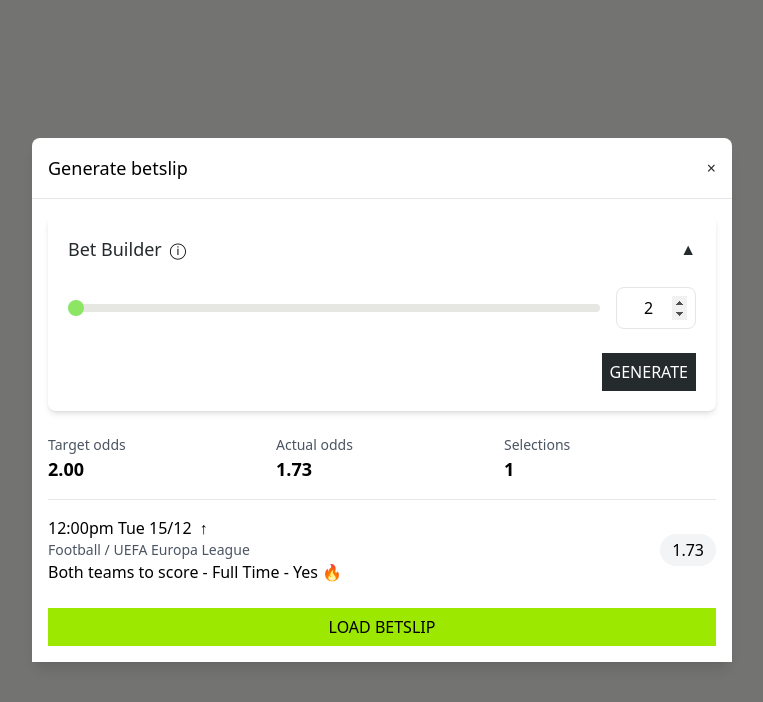
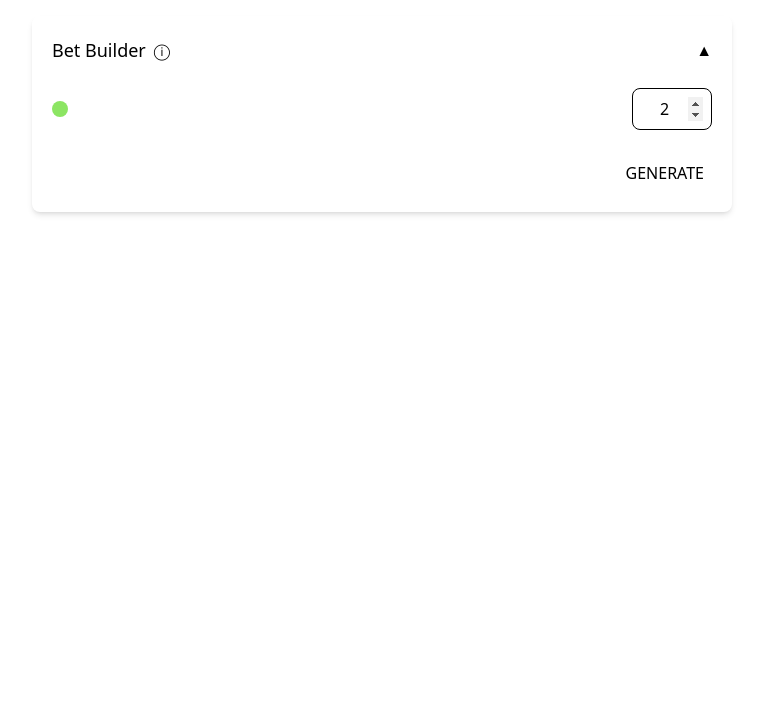
Before and after one commit to tomzdon/design-system, a React (Vite) app: page / in a window 1280 px wide. Shown: the top 702 px of the page, without its empty margins (258-1021 px from the left). Built offline with nearby package versions, Linux system fonts and the light colour scheme.

Commit message:
Restored to 'a629b76ecc6ec92a9944cf14b9ecff605e01a8a2'
Replit-Restored-To: a629b76ecc6ec92a9944cf14b9ecff605e01a8a2

```diff
--- a/src/App.scss
+++ b/src/App.scss
@@ -2,7 +2,7 @@
 @tailwind components;
 @tailwind utilities;
 
-:root {
+::root {
     --primary: #9ce800;
     --primary-medium: #84a14b;
     --primary-dark: #8dc63f;
@@ -63,7 +63,6 @@ input[type="range"] {
 }
 
 input[type="number"] {
-
   &::-webkit-inner-spin-button,
   &::-webkit-outer-spin-button {
     opacity: 1;
--- a/src/App.tsx
+++ b/src/App.tsx
@@ -1,11 +1,17 @@
 
 import './App.scss';
-import { BetslipModal } from './components/BetslipModal/BetslipModal';
+import { RangeSelector } from './RangeSelector/RangeSelector';
 
 function App() {
+  const handleGenerate = (value: number) => {
+    console.log('Generated value:', value);
+  };
+
   return (
-    <div className="min-h-screen bg-lighter">
-      <BetslipModal />
+    <div className="min-h-screen bg-lighter p-4">
+      <div className="max-w-[700px] mx-auto">
+        <RangeSelector onGenerate={handleGenerate} />
+      </div>
     </div>
   );
 }
--- a/src/components/BetslipModal/BetslipModal.tsx
+++ /dev/null
@@ -1,91 +0,0 @@
-
-import { useState } from 'react';
-import { Button } from '../../Button/Button';
-import { RangeSelector } from '../../RangeSelector/RangeSelector';
-
-interface Match {
-  time: string;
-  date: string;
-  league: string;
-  description: string;
-  odds: number;
-  isPopular?: boolean;
-}
-
-export const BetslipModal = () => {
-  const [targetOdds, setTargetOdds] = useState(2);
-  const [matches] = useState<Match[]>([
-    {
-      time: '12:00pm',
-      date: 'Tue 15/12',
-      league: 'Football / UEFA Europa League',
-      description: 'Both teams to score - Full Time - Yes 🔥',
-      odds: 1.73,
-      isPopular: true
-    }
-  ]);
-
-  const actualOdds = matches.reduce((acc, match) => acc * match.odds, 1);
-
-  return (
-    <div className="fixed inset-0 flex items-center justify-center bg-black/50">
-      <div className="w-full max-w-[700px] bg-white rounded-t-lg shadow-lg">
-        <div className="flex justify-between items-center p-4 border-b">
-          <h2 className="text-lg font-medium">Generate betslip</h2>
-          <button className="text-darker">&times;</button>
-        </div>
-
-        <div className="p-4">
-          <RangeSelector
-            min={2}
-            max={1000}
-            defaultValue={targetOdds}
-            onGenerate={setTargetOdds}
-          />
-
-          <div className="grid grid-cols-3 gap-4 mt-6 pb-4 border-b">
-            <div>
-              <div className="text-sm text-gray-600">Target odds</div>
-              <div className="font-bold text-lg">{targetOdds.toFixed(2)}</div>
-            </div>
-            <div>
-              <div className="text-sm text-gray-600">Actual odds</div>
-              <div className="font-bold text-lg">{actualOdds.toFixed(2)}</div>
-            </div>
-            <div>
-              <div className="text-sm text-gray-600">Selections</div>
-              <div className="font-bold text-lg">{matches.length}</div>
-            </div>
-          </div>
-
-          <div className="mt-4 space-y-3">
-            {matches.map((match, index) => (
-              <div key={index} className="flex items-center justify-between">
-                <div>
-                  <div className="flex items-center gap-2">
-                    <span>{match.time} {match.date}</span>
-                    {match.isPopular && <span className="text-purple-500">↑</span>}
-                  </div>
-                  <div className="text-sm text-gray-600">{match.league}</div>
-                  <div className="font-medium">{match.description}</div>
-                </div>
-                <div className="px-3 py-1 bg-gray-100 rounded-full">
-                  {match.odds.toFixed(2)}
-                </div>
-              </div>
-            ))}
-          </div>
-
-          <div className="mt-6">
-            <Button
-              title="Load betslip"
-              variant="primary"
-              className="w-full"
-              onClick={() => console.log('Loading betslip...')}
-            />
-          </div>
-        </div>
-      </div>
-    </div>
-  );
-};
--- a/tailwind.config.js
+++ b/tailwind.config.js
@@ -1,3 +1,5 @@
+import { defineConfig } from 'tailwindcss';
+
 module.exports = {
   content: ['./index.html', './src/**/*.{js,ts,jsx,tsx}'],
   theme: {
```
Lines whose indentation alone changed are shown as unchanged.
